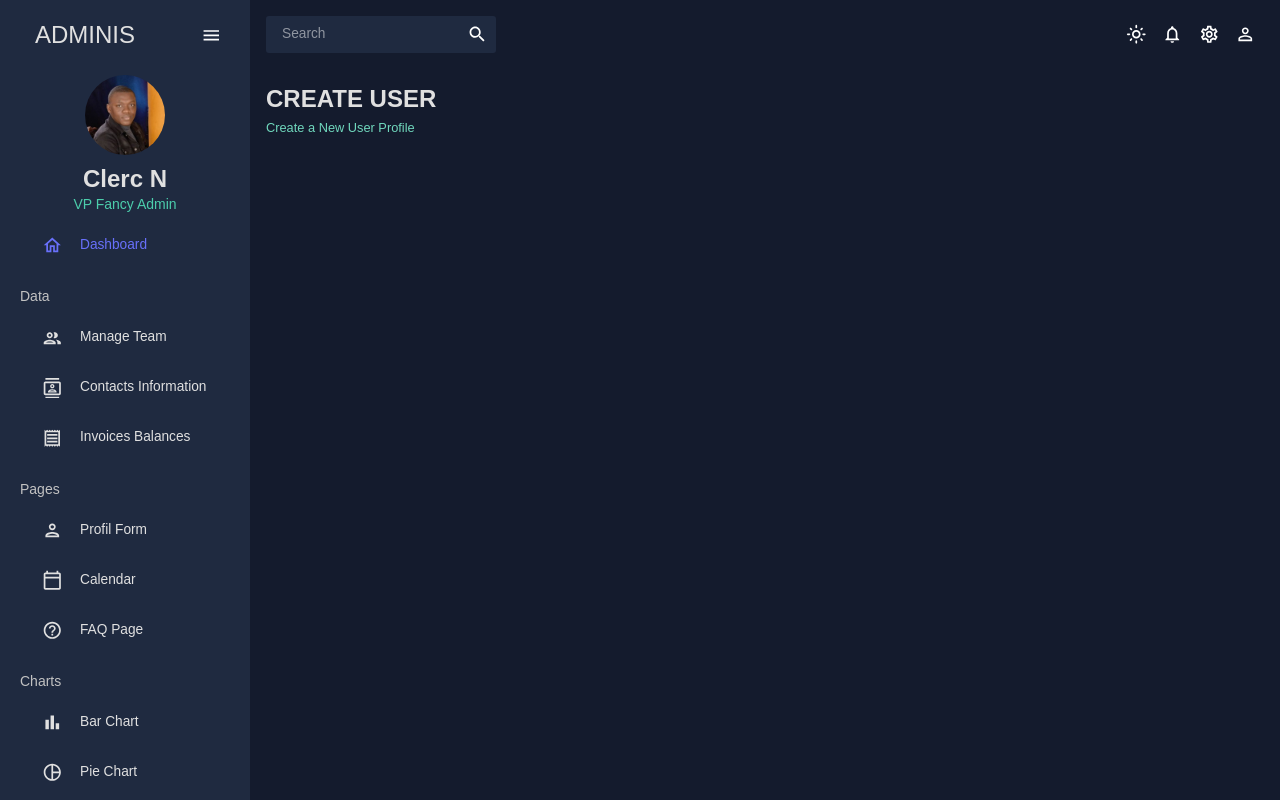
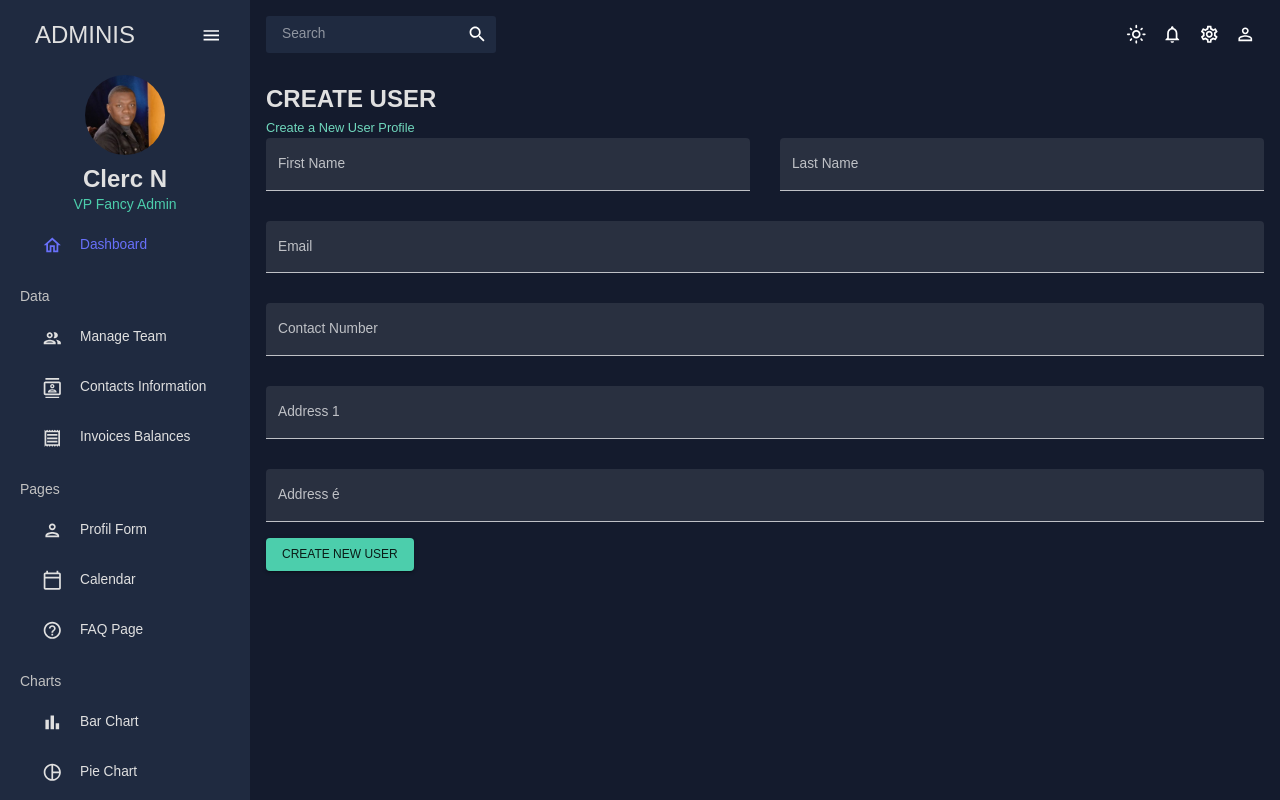
Before and after one commit to ncn17/ncn-react-admin, a React (Vite) app: page /profil-form in a window 1280 px wide. Built offline with nearby package versions, Linux system fonts and the light colour scheme.

Commit message:
add profile user

```diff
--- a/package.json
+++ b/package.json
@@ -16,10 +16,12 @@
     "@mui/icons-material": "^5.16.6",
     "@mui/material": "^5.16.6",
     "@mui/x-data-grid": "^7.12.0",
+    "formik": "^2.4.6",
     "react": "^18.3.1",
     "react-dom": "^18.3.1",
     "react-pro-sidebar": "^1.1.0",
-    "react-router-dom": "^6.26.0"
+    "react-router-dom": "^6.26.0",
+    "yup": "^1.4.0"
   },
   "devDependencies": {
     "@testing-library/dom": "^10.4.0",
--- /dev/null
+++ b/src/components/formik/index.tsx
@@ -0,0 +1,30 @@
+import { Formik, Form, FormikHelpers } from 'formik';
+import React from 'react';
+
+type AppFormType = {
+  initialValues: object,
+  validationSchema: object,
+  children: React.ReactNode,
+  onSubmit: ((
+    values: object,
+    formikHelpers: FormikHelpers<object>
+  ) => void | Promise<any>) &
+    React.FormEvent<Element>,
+};
+
+export const AppForm = ({
+  initialValues,
+  validationSchema,
+  onSubmit,
+  children,
+}: AppFormType) => {
+  return (
+    <Formik
+      initialValues={initialValues}
+      validationSchema={validationSchema}
+      onSubmit={onSubmit}
+    >
+      {() => <Form>{children}</Form>}
+    </Formik>
+  );
+};
--- /dev/null
+++ b/src/components/texfieldForm/index.tsx
@@ -0,0 +1,36 @@
+import { TextField } from '@mui/material';
+import { useField } from 'formik';
+
+type TextFieldType = {
+  name: string,
+  label: string,
+};
+
+/**
+ * Build a custom textfield with formik based on mui
+ * validation and settings
+ * @returns TextField
+ */
+export const TextFieldForm = ({
+  name,
+  label,
+  ...props
+}: TextFieldType): JSX.Element => {
+  const [field, meta] = useField(name);
+
+  return (
+    <TextField
+      fullWidth
+      variant="filled"
+      type="text"
+      label={label}
+      onBlur={field.onBlur}
+      onChange={field.onChange}
+      value={meta.value}
+      name={name}
+      error={!!meta.touched && !!meta.error}
+      helperText={meta.touched && meta.error}
+      {...props}
+    />
+  );
+};
--- a/src/pages/profiles/index.tsx
+++ b/src/pages/profiles/index.tsx
@@ -1,14 +1,100 @@
-import { Box, useTheme } from '@mui/material';
+import { Box, Button } from '@mui/material';
+import * as yup from 'yup';
+import useMediaQuery from '@mui/material/useMediaQuery';
 import { Header } from '../../components/header';
-import { tokens } from '../../theme';
+import { TextFieldForm } from '../../components/texfieldForm';
+import { AppForm } from '../../components/formik';
+
+const initialValues = {
+  firstName: '',
+  lastName: '',
+  email: '',
+  contact: '',
+  address1: '',
+  address2: '',
+};
+
+const phoneRegExp =
+  /^((\+[1-9]{1,4}[ -]?)|(\([0-9]{2,3}\)[ -]?)|([0-9]{2,4})[ -]?)*?[0-9]{3,4}[ -]?[0-9]{3,4}$/;
+
+const controlSchema = yup.object().shape({
+  firstName: yup.string().required('required'),
+  lastName: yup.string().required('required'),
+  email: yup.string().email('Invalid email passed').required('required'),
+  contact: yup
+    .string()
+    .matches(phoneRegExp, 'Invalid phone number passed')
+    .required('required'),
+  address1: yup.string().min(10, 'Invalid address').required('required'),
+  address2: yup.string().min(10, 'Invalid address').required('required'),
+});
 
 export const Profiles = () => {
-  const theme = useTheme();
-  const colors = tokens(theme.palette.mode);
+  const isNoMobile = useMediaQuery('(min-width:600px)');
+
+  const handleFormSubmit: any = (values: object, actions: any) => {
+    console.log(values);
+
+    actions.resetForm();
+  };
 
   return (
     <Box m={2}>
       <Header title="create user" subTitle="Create a New User Profile" />
+
+      <AppForm
+        initialValues={initialValues}
+        validationSchema={controlSchema}
+        onSubmit={handleFormSubmit}
+      >
+        <Box>
+          <Box
+            display="grid"
+            gap="30px"
+            gridTemplateColumns="repeat(4, minmax(0, 1fr))"
+            sx={{
+              '& > div': { gridColumn: isNoMobile ? undefined : 'span 4' },
+            }}
+          >
+            <TextFieldForm
+              name="firstName"
+              label="First Name"
+              sx={{ gridColumn: 'span 2' }}
+            />
+            <TextFieldForm
+              name="lastName"
+              label="Last Name"
+              sx={{ gridColumn: 'span 2' }}
+            />
+            <TextFieldForm
+              name="email"
+              label="Email"
+              type="email"
+              sx={{ gridColumn: 'span 4' }}
+            />
+            <TextFieldForm
+              name="contact"
+              label="Contact Number"
+              sx={{ gridColumn: 'span 4' }}
+            />
+            <TextFieldForm
+              name="address1"
+              label="Address 1"
+              sx={{ gridColumn: 'span 4' }}
+            />
+            <TextFieldForm
+              name="address2"
+              label="Address é"
+              sx={{ gridColumn: 'span 4' }}
+            />
+          </Box>
+          <Box display="flex" mt={2}>
+            <Button type="submit" color="secondary" variant="contained">
+              Create new User
+            </Button>
+          </Box>
+        </Box>
+      </AppForm>
     </Box>
   );
 };
```
Also changed, not shown: .eslintrc.cjs, 1 other file (tests, documents, lock files or other folders).
